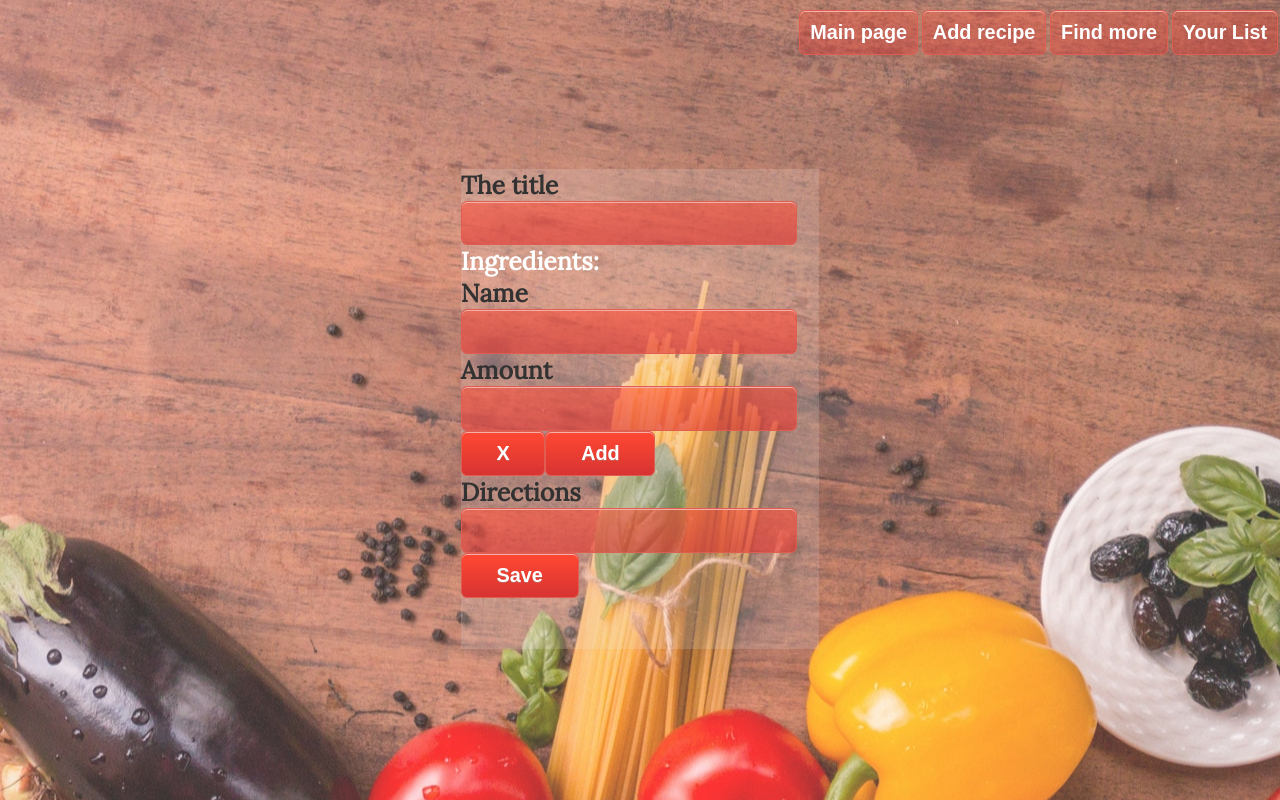
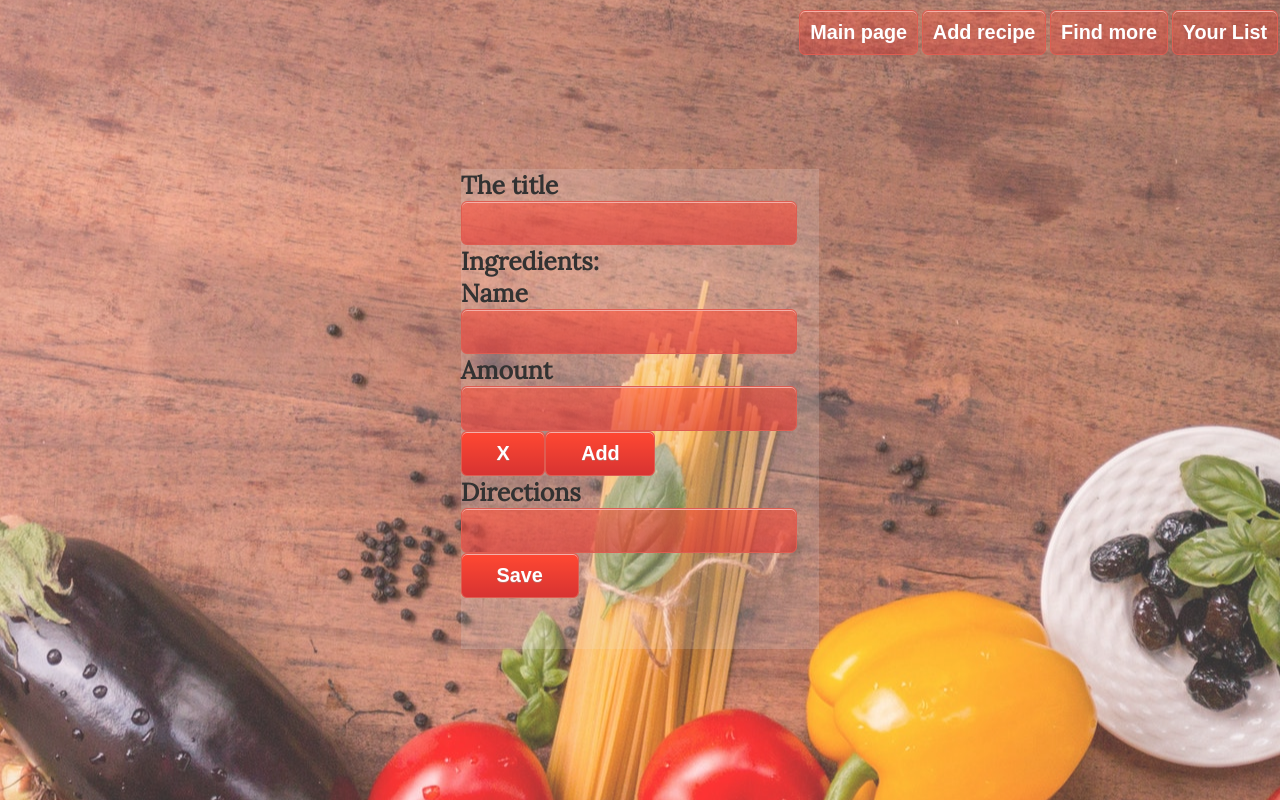
Before and after one commit to Roxolana4lana/recpies, a React (Create React App) app: page /add in a window 1280 px wide. Built offline with nearby package versions, Linux system fonts and the light colour scheme; no server answers; a web font is replaced by a local one.

Commit message:
add error handling

```diff
--- a/src/components/AddRecip.js
+++ b/src/components/AddRecip.js
@@ -10,11 +10,11 @@ class AddRecip extends Component {
         directions: ''
     }
 
-    handleAdd = (e) => {
-        e.preventDefault();
+    handleAdd = e => {
+        e.preventDefault()
         this.setState((prevState) => ({
-            components: [...prevState.components, { name: "", amount: "" }],
-        }));
+            components: [...prevState.components, { name: "", amount: "" }]
+        }))
     }
 
     handleChangeIngredients = e => {
@@ -37,7 +37,7 @@ class AddRecip extends Component {
     }
 
     handleSubmit = e => {
-        e.preventDefault();
+        e.preventDefault()
         const obj = {
             title: this.state.title,
             components: this.state.components,
@@ -48,6 +48,9 @@ class AddRecip extends Component {
             .then(res =>
                 console.log(res.data)
             )
+            .catch((err) => {
+                console.log(err)
+            })
             this.setState({
                 title: '',
                 components: [{ name: '', amount: '' }],
@@ -70,7 +73,7 @@ class AddRecip extends Component {
                             className='title'/>
                     </div>
                     <div className='ElementForm'>
-                        <label style={{color: 'white'}}> <h4>Ingredients:</h4> </label>
+                        <label > <h4>Ingredients:</h4> </label>
                         {this.state.components.map((component, index) => {
                             return (
                                 <span key={index}>
```
Lines whose indentation alone changed are shown as unchanged.
